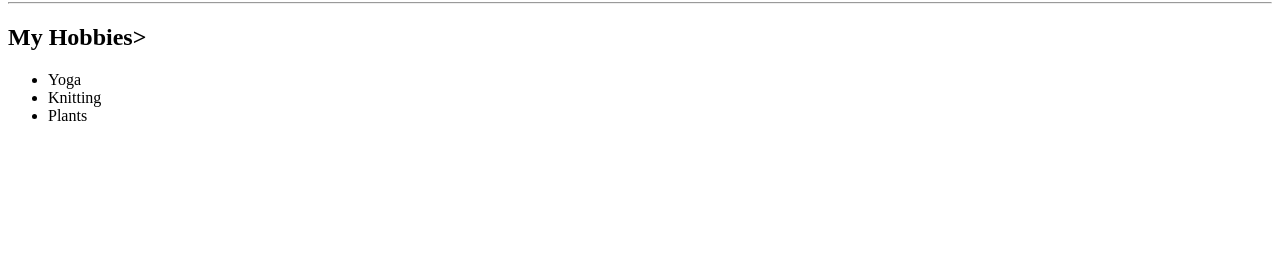
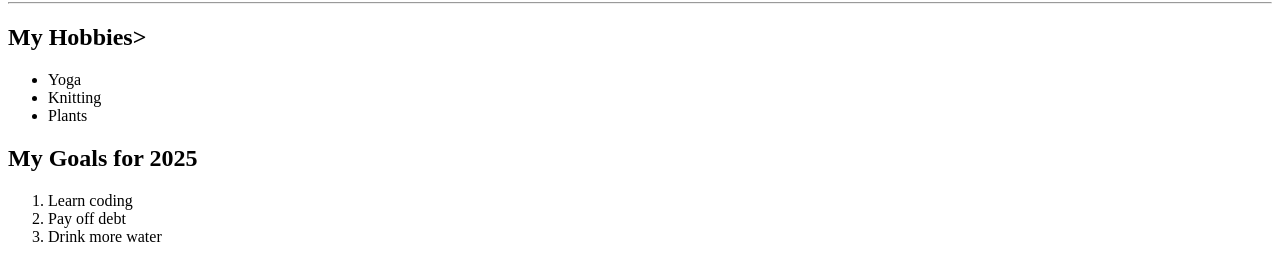
Before and after one commit to Angela-Rene/hello-html, a plain HTML site: page index.html in a window 1280 px wide. Shown: the part 78-358 px from the top of the page. Drawn offline with Linux system fonts and the light colour scheme.

Commit message:
added ordered list

```diff
--- a/index.html
+++ b/index.html
@@ -12,6 +12,12 @@
         <li> Knitting </li>
         <li> Plants </li>
     </ul>
+    <h2>My Goals for 2025 </h2>
+    <ol>
+        <li> Learn coding </li>
+        <li> Pay off debt </li>
+        <li> Drink more water </li>
+    </ol>
 
 
 
```
